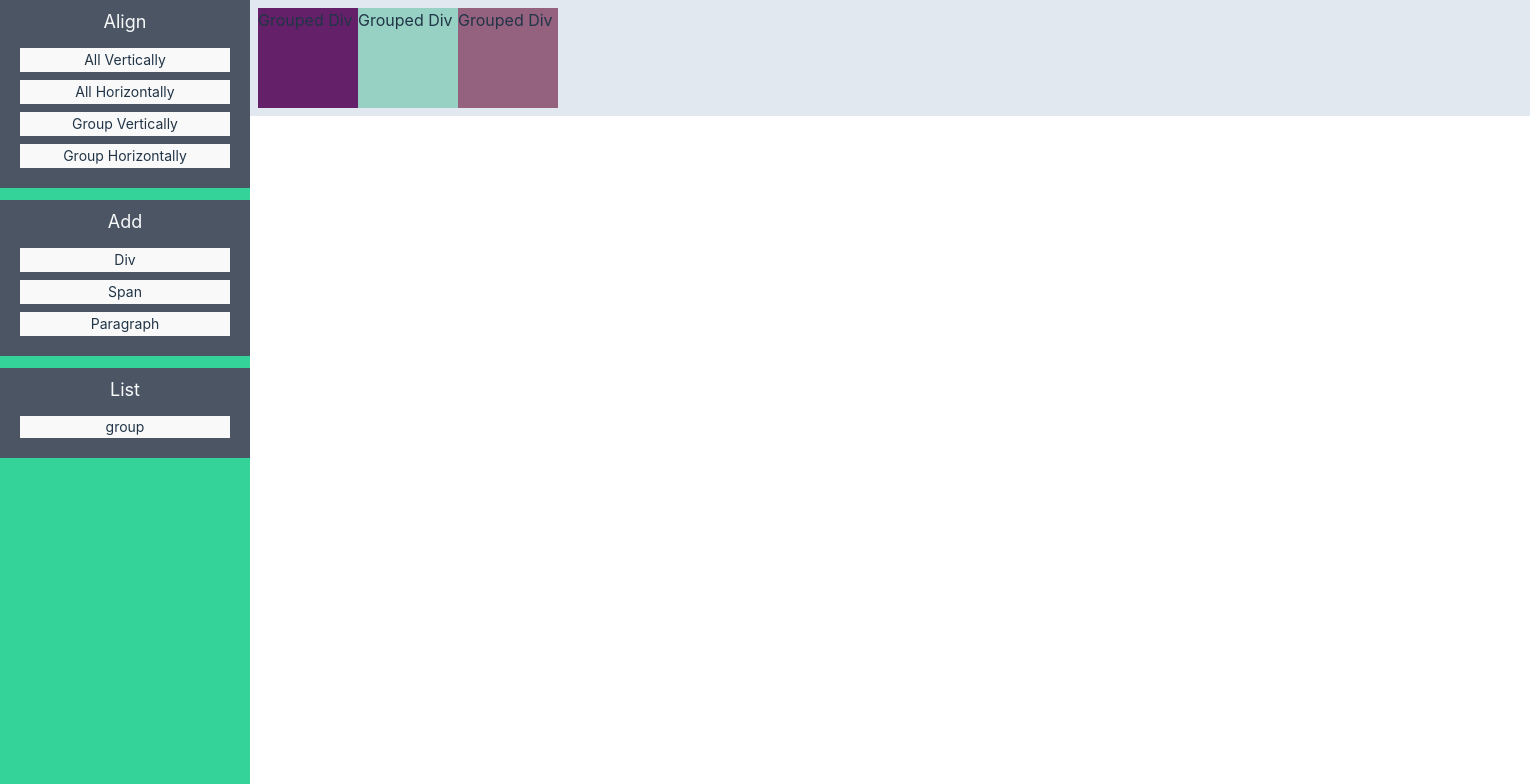
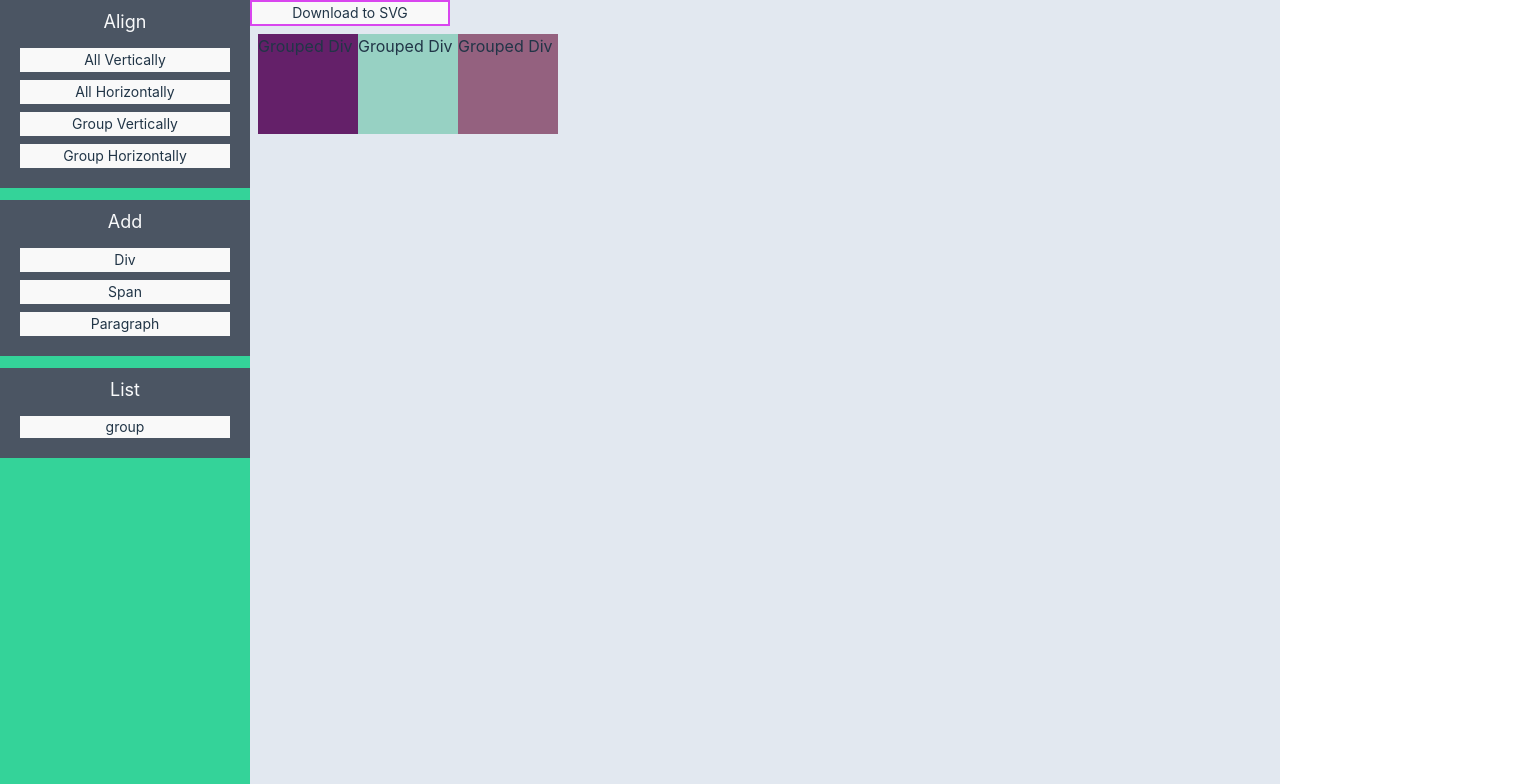
Before and after one commit to 2duckchun/yune, a React (Vite) app: page / in a window 1280 px wide. Shown: the top 784 px of the page, 1530 px wide, since content can reach past the window. Built offline with nearby package versions, Linux system fonts and the light colour scheme.

Commit message:
feat: add Download to Svg feature

```diff
--- a/package.json
+++ b/package.json
@@ -20,6 +20,7 @@
   "dependencies": {
     "clsx": "^2.1.1",
     "dnd-core": "^16.0.1",
+    "html-to-image": "^1.11.11",
     "immutability-helper": "^3.1.1",
     "normalize.css": "^8.0.1",
     "react": "^18.3.1",
--- a/src/components/playground/playground.tsx
+++ b/src/components/playground/playground.tsx
@@ -1,10 +1,12 @@
-import { FunctionComponent, HTMLAttributes } from 'react'
+import { toSvg } from 'html-to-image'
+import { FunctionComponent, HTMLAttributes, useRef } from 'react'
 import { cn } from '@/lib/utils'
 import { useElementStateManagingContext } from '@/contexts/element-state-manage-context'
 import { CustomDivElement } from '../element/custom-div-element'
 import { CustomParagraphElement } from '../element/custom-paragraph-element'
 import { CustomSpanElement } from '../element/custom-span-element'
 import { CustomElementGroup } from '../element/custom-element-group'
+import { Button } from '../shared/Button'
 
 interface PlaygroundProps extends HTMLAttributes<HTMLDivElement> {}
 
@@ -12,11 +14,33 @@ export const Playground: FunctionComponent<
   PlaygroundProps
 > = (): JSX.Element => {
   const { elementList, globalAlign } = useElementStateManagingContext()
+  const playgroundRef = useRef(null)
+  const downloadSvg = () => {
+    if (playgroundRef.current === null) return
 
+    toSvg(playgroundRef.current)
+      .then((dataUrl) => {
+        const link = document.createElement('a')
+        link.href = dataUrl
+        link.download = 'downloaded-image.svg'
+        link.click()
+      })
+      .catch((error) => {
+        console.error('SVG 변환 오류:', error)
+      })
+  }
   return (
+    <div className="flex w-screen flex-col bg-slate-200">
+      <Button
+        className="w-[200px] border-2 border-fuchsia-500"
+        onClick={downloadSvg}
+      >
+        Download to SVG
+      </Button>
       <section
+        ref={playgroundRef}
         className={cn(
-        'flex h-full w-full shrink-0 flex-wrap bg-slate-200',
+          'flex h-full w-full shrink-0 flex-wrap',
           globalAlign === 'horizontal' && 'flex-row',
           globalAlign === 'vertical' && 'flex-col'
         )}
@@ -74,5 +98,6 @@ export const Playground: FunctionComponent<
             )
         })}
       </section>
+    </div>
   )
 }
```
Also changed, not shown: 1 other file (tests, documents, lock files or other folders). Lines whose indentation alone changed are shown as unchanged.
